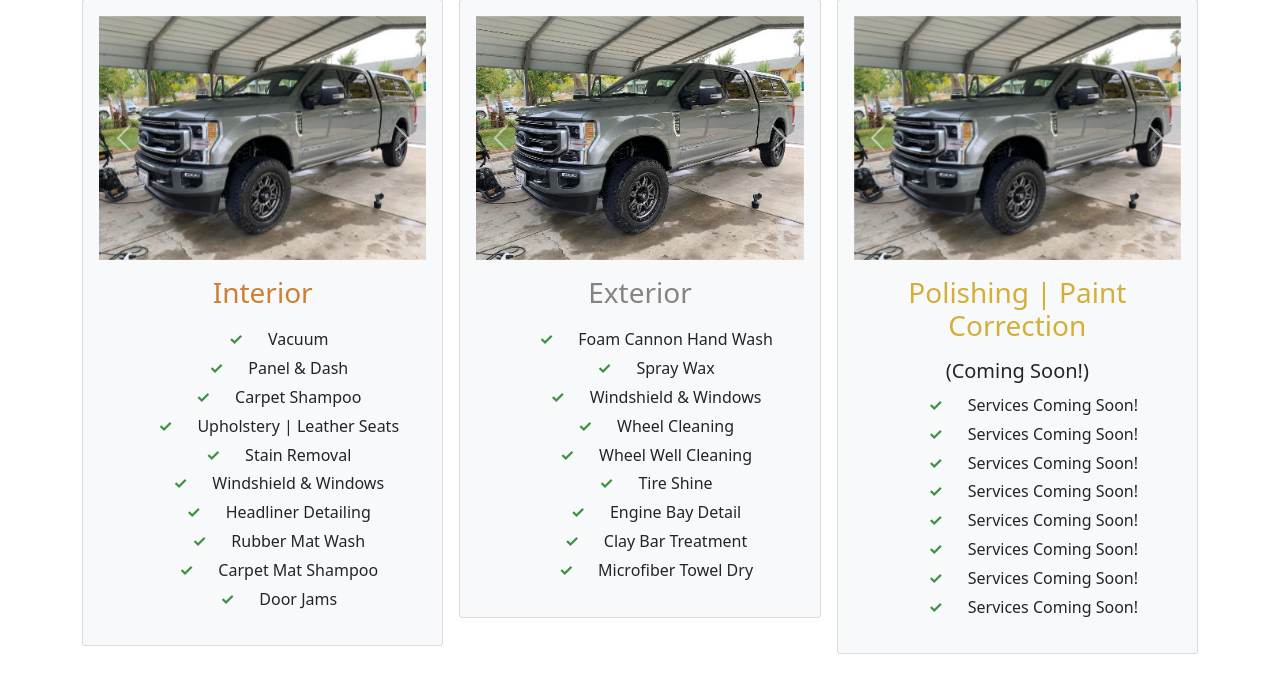
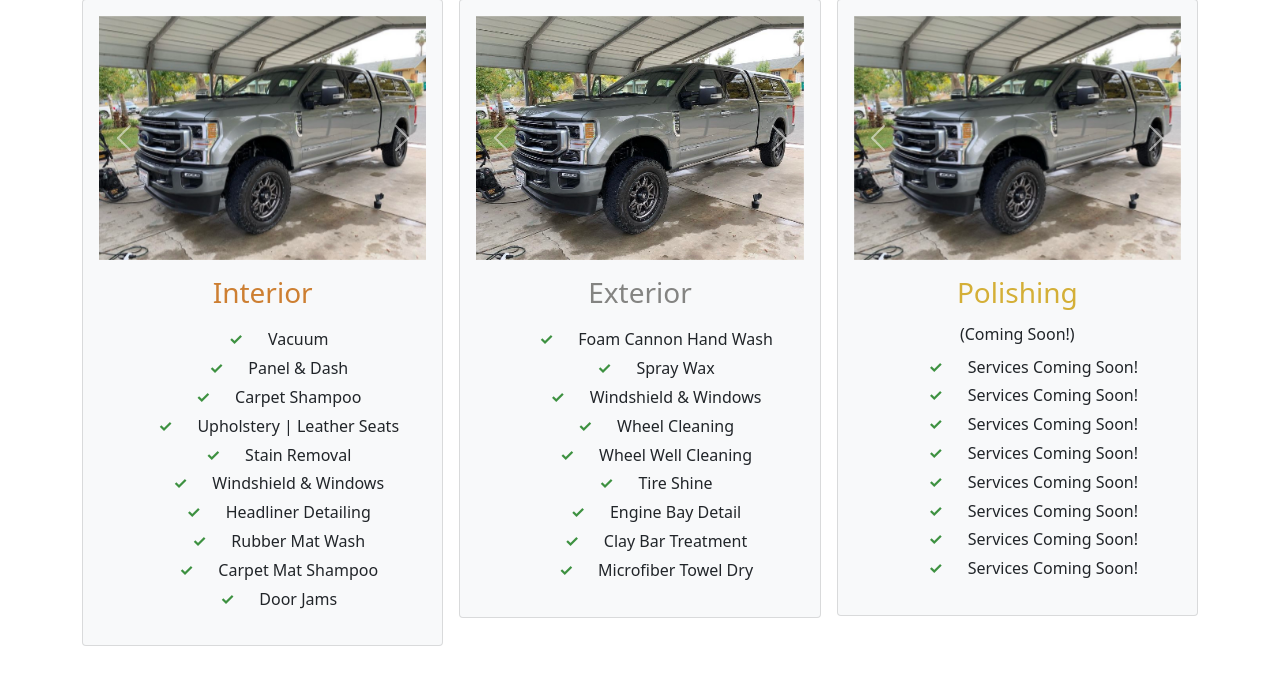
Before and after one commit to markoaramos/PrimosDetailz, a Django app: page / in a window 1280 px wide. Shown: the part 1616-2310 px from the top of the page. Run offline with Django 4.2, Linux system fonts and the light colour scheme.

Commit message:
udpated style.css and home.html
changed id to polish-service, editted 3rd box of services section

```diff
--- a/static/style.css
+++ b/static/style.css
@@ -45,7 +45,7 @@
     color: #848482;
 }
 
-#all-in-one-service{
+#polish-service{
     color: #D4AF37;
 }
 
--- a/templates/app1/home.html
+++ b/templates/app1/home.html
@@ -252,9 +252,9 @@
                                     </div>
                                 </div>
                                 <h3 class="card-title mb-3">
-                                    <span id="all-in-one-service">Polishing | Paint Correction </span>
+                                    <span id="polish-service">Polishing</span>
                                 </h3>
-                                <h5><span>(Coming Soon!)</span></h5>
+                                <h6><span id="">(Coming Soon!)</span></h6>
                                 <ul class="checkmark">
                                     <!--li><span id="interior-service">Interior</span> Service</li>
                                     <li><span id="exterior-service">Exterior</span> Service</li>-->
```
